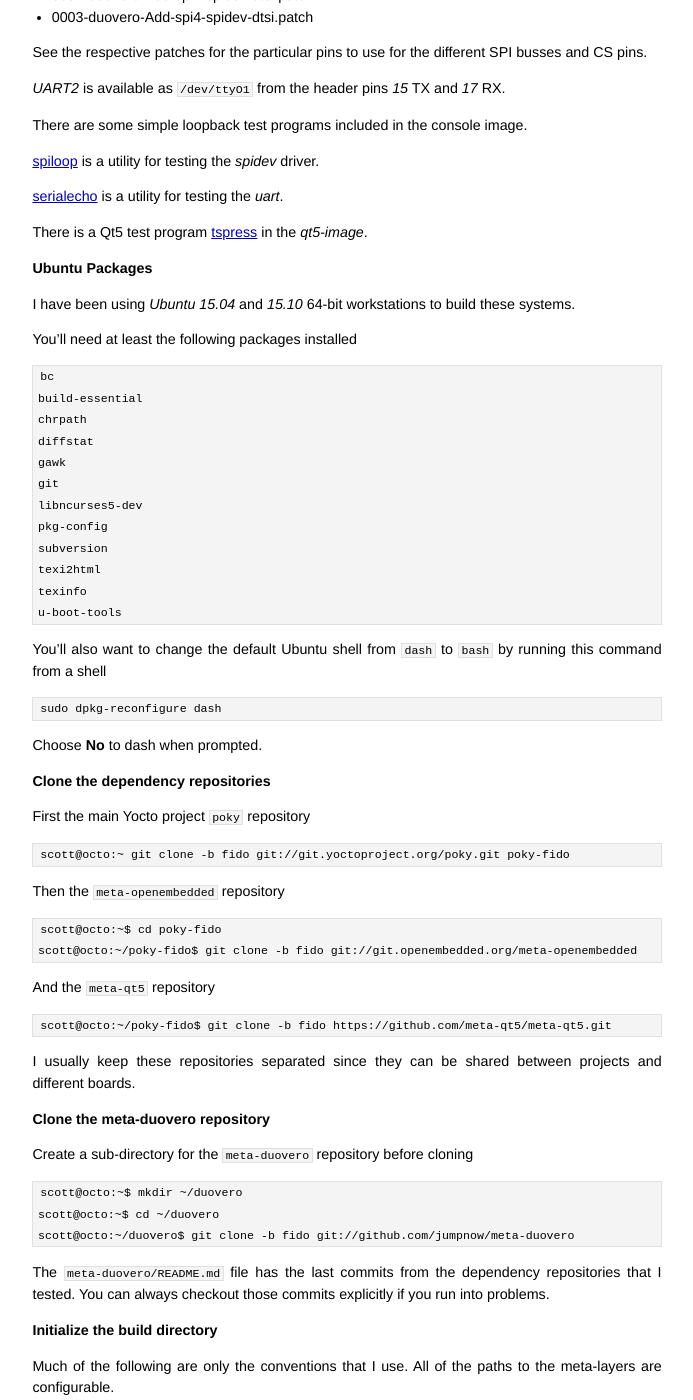
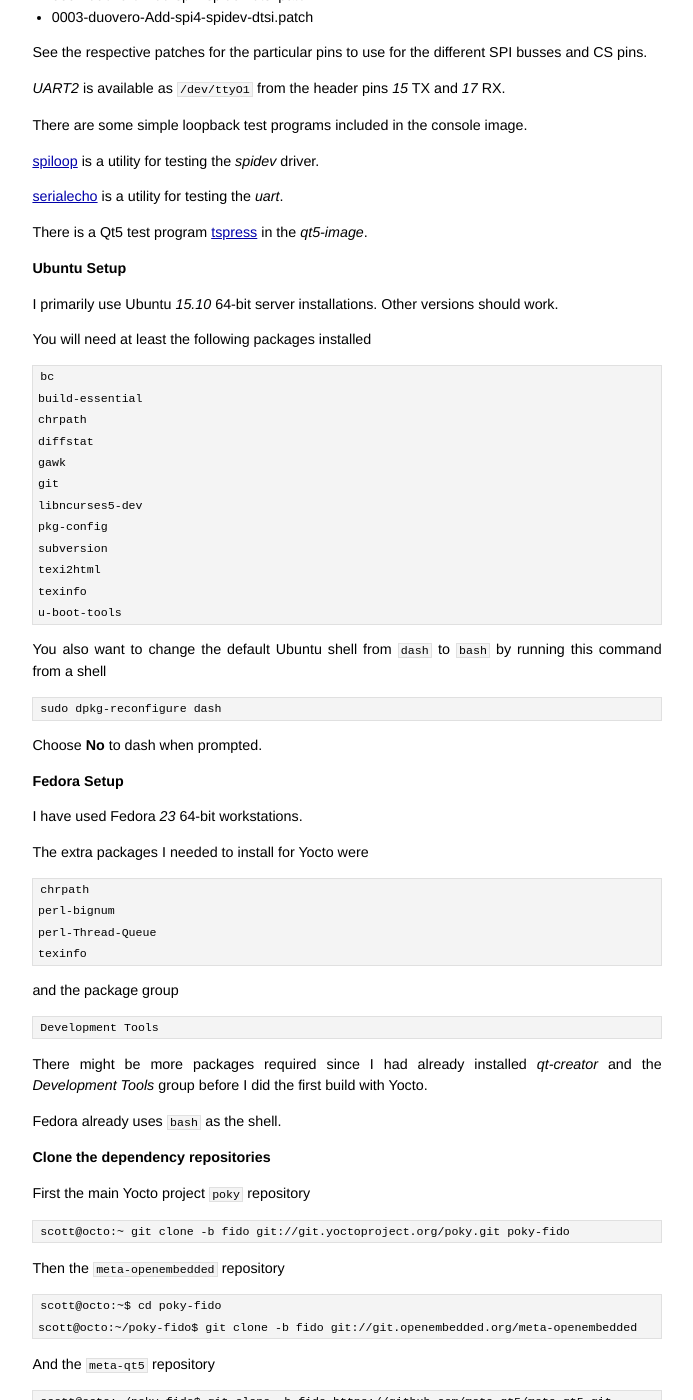
Before and after one commit to jumpnow/jumpnowtek-site, a Jekyll site: the page built from _posts/2014-02-21-Duovero-Systems-with-Yocto.md, in a window 1280 px wide and 1400 px high, scrolled down 1136 px. Shown: the whole window, without its empty margins (293-986 px from the left). Built offline with Jekyll 4.4.1, drawn with Linux system fonts in a browser that asks for light colours; some of the changed text lies outside the part shown.

Commit message:
Add Fedora as a tested host platform

```diff
--- a/_posts/2014-02-21-Duovero-Systems-with-Yocto.md
+++ b/_posts/2014-02-21-Duovero-Systems-with-Yocto.md
@@ -2,7 +2,7 @@
 layout: post
 title: Building Duovero Systems with Yocto
 description: "Building customized systems for Gumstix Duovero using tools from the Yocto Project"
-date: 2016-03-21 09:30:00
+date: 2016-04-23 07:51:00
 categories: gumstix-linux
 tags: [linux, gumstix, duovero, yocto]
 ---
@@ -66,11 +66,11 @@
 
 There is a Qt5 test program [tspress][tspress] in the *qt5-image*.
 
-### Ubuntu Packages
+### Ubuntu Setup
 
-I have been using *Ubuntu 15.04* and *15.10* 64-bit workstations to build these systems.
+I primarily use Ubuntu *15.10* 64-bit server installations. Other versions should work.
 
-You'll need at least the following packages installed
+You will need at least the following packages installed
 
     bc
     build-essential
@@ -85,11 +85,30 @@
     texinfo
     u-boot-tools
 
-You'll also want to change the default Ubuntu shell from `dash` to `bash` by running this command from a shell
+You also want to change the default Ubuntu shell from `dash` to `bash` by running this command from a shell
 
     sudo dpkg-reconfigure dash
 
 Choose **No** to dash when prompted.
+
+### Fedora Setup
+
+I have used Fedora *23* 64-bit workstations.
+
+The extra packages I needed to install for Yocto were
+
+    chrpath
+    perl-bignum
+    perl-Thread-Queue
+    texinfo
+
+and the package group
+
+    Development Tools
+
+There might be more packages required since I had already installed *qt-creator* and the *Development Tools* group before I did the first build with Yocto.
+
+Fedora already uses `bash` as the shell.
 
 ### Clone the dependency repositories
 
```
Also changed, not shown: _posts/2014-02-28-Wandboard-Systems-with-Yocto.md (+22 -3 lines), _posts/2015-06-08-BeagleBone-Systems-with-Yocto.md (+22 -3 lines), _posts/2015-12-04-Raspberry-Pi-Systems-with-Yocto.md (+22 -3 lines).
